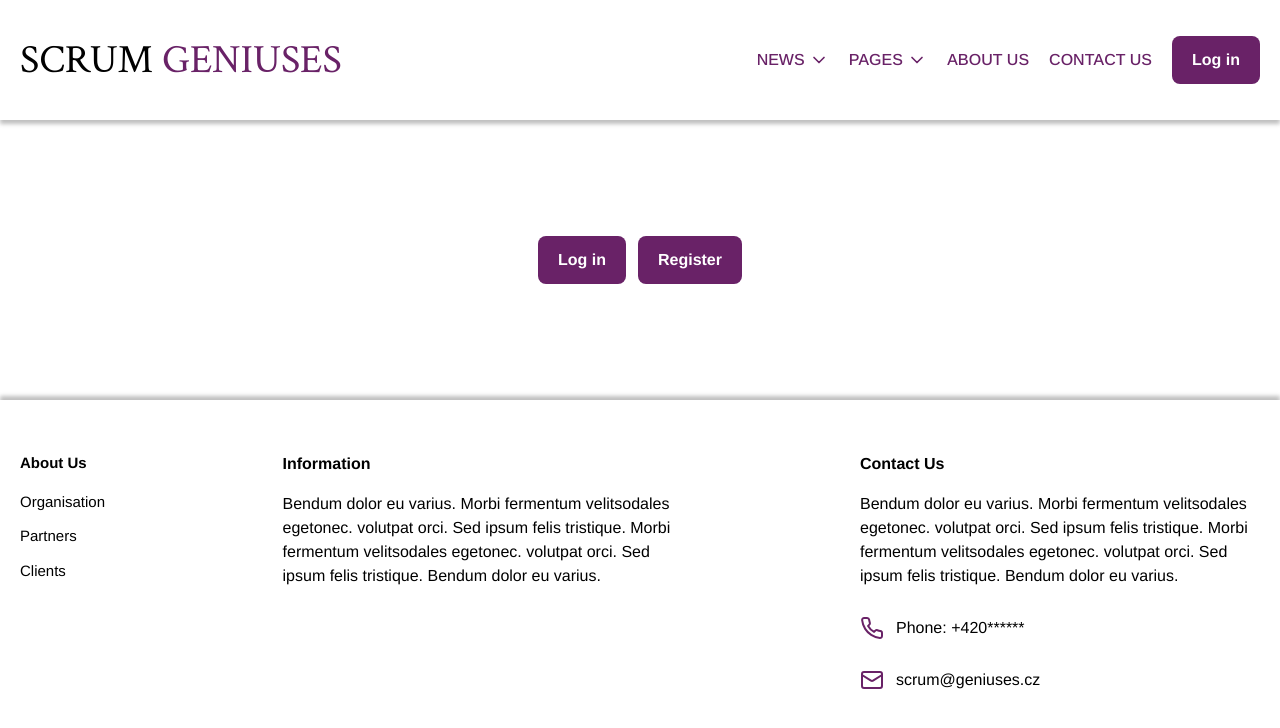
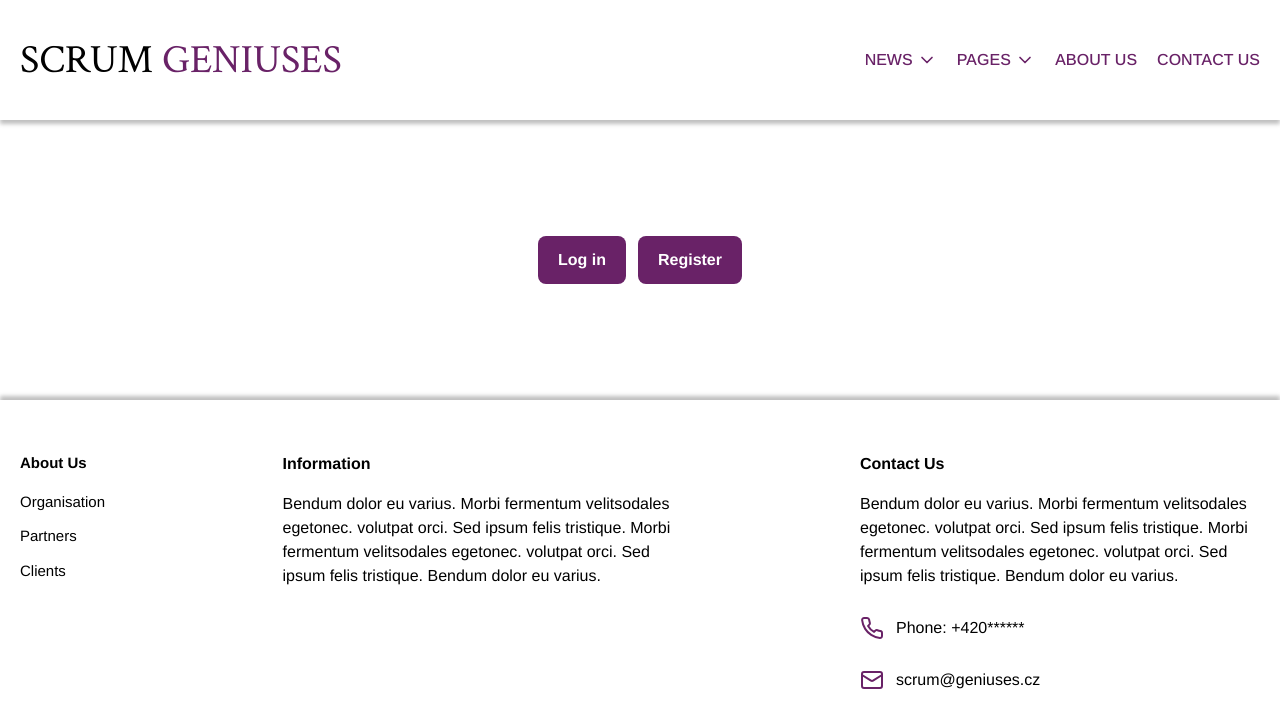
Before and after one commit to dshamsani/scrum_geniuses, a React (Vite) app in the folder code/: page / in a window 1280 px wide. Shown: the top 728 px of the page. Built offline with nearby package versions, Linux system fonts and the light colour scheme.

Commit message:
fix: unneeded login button

```diff
--- a/code/src/components/layout/Header.tsx
+++ b/code/src/components/layout/Header.tsx
@@ -1,8 +1,6 @@
 import type { FC } from "react";
 
 import { ChevronDown } from "lucide-react";
-
-import { Button } from "../ui/Button";
 
 export const Header: FC = () => {
   return (
@@ -21,7 +19,6 @@ export const Header: FC = () => {
         </div>
         <span className="cursor-pointer">ABOUT US</span>
         <span className="cursor-pointer">CONTACT US</span>
-        <Button title="Log in" />
       </div>
     </header>
   );
```
